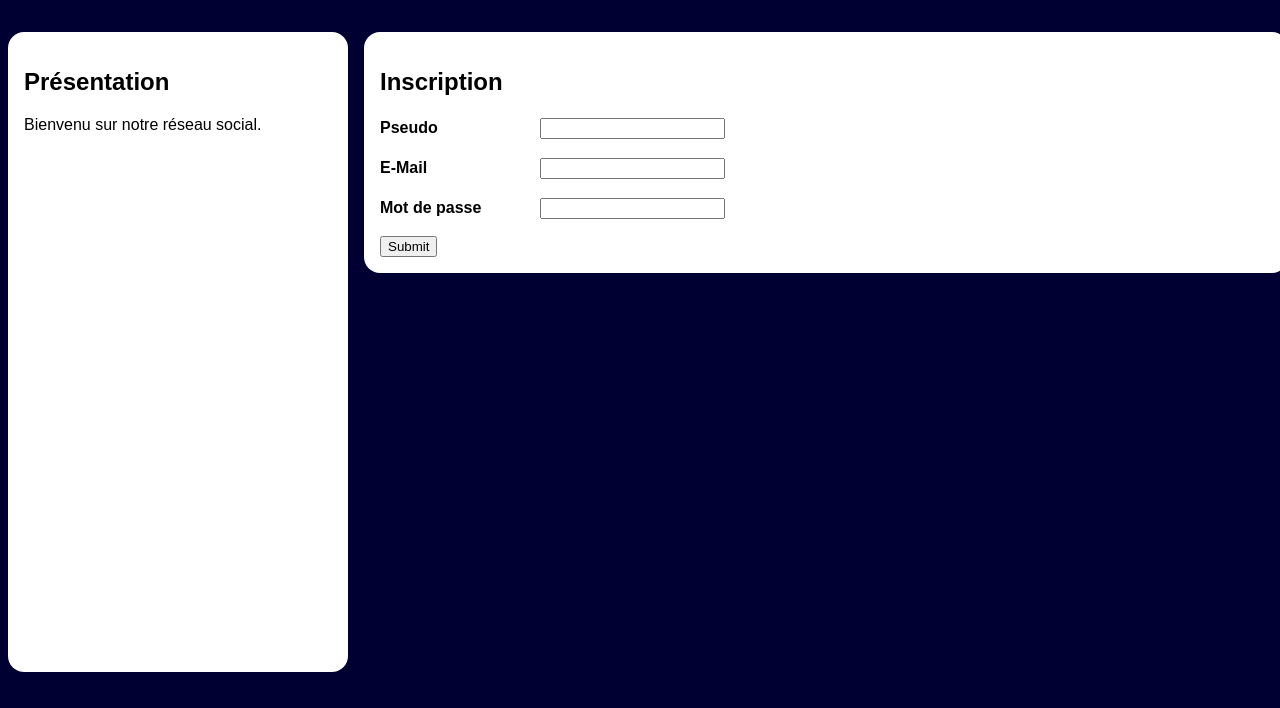
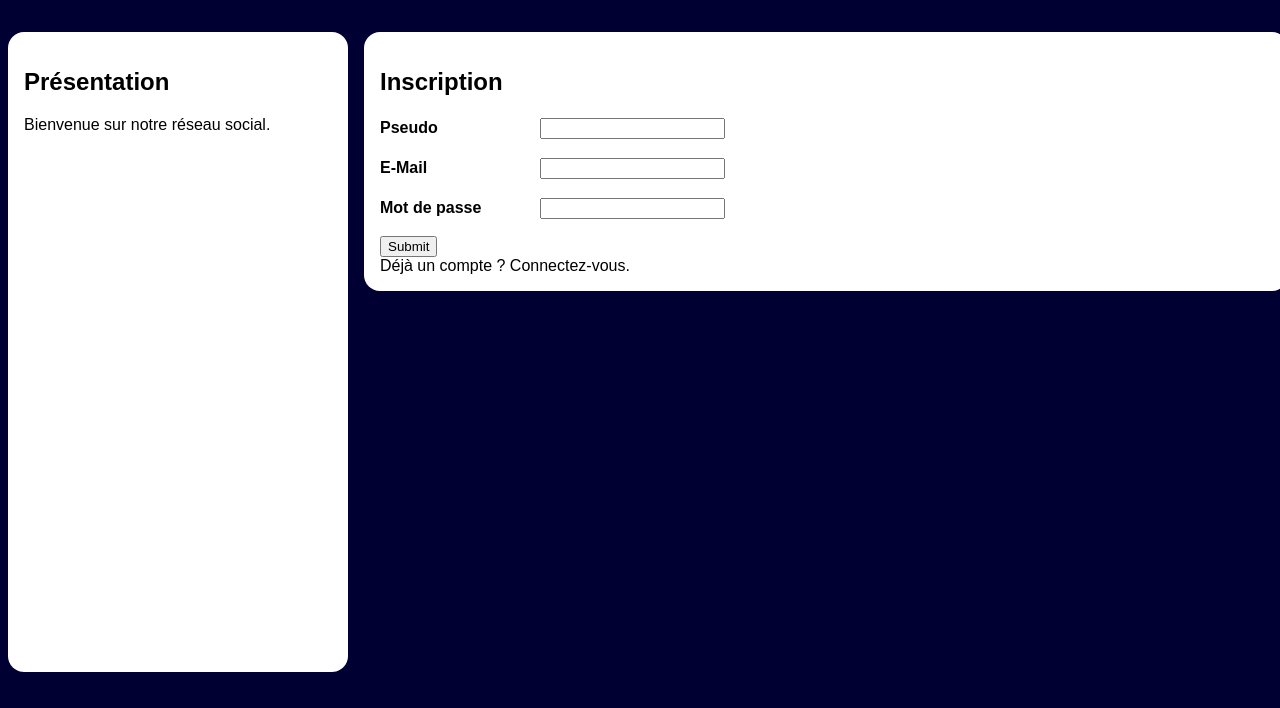
Before and after one commit to adatechschool/projet-collectif---reseau-social-php-canotho_reseausocial, a PHP site: page /registration.php in a window 1280 px wide. Shown: the part 92-800 px from the top of the page. Run offline with PHP 8.4, Linux system fonts and the light colour scheme.

Commit message:
add log in link

```diff
--- a/Niveau1/registration.php
+++ b/Niveau1/registration.php
@@ -15,7 +15,7 @@
 
             <aside>
                 <h2>Présentation</h2>
-                <p>Bienvenu sur notre réseau social.</p>
+                <p>Bienvenue sur notre réseau social.</p>
             </aside>
             <main>
                 <article>
@@ -80,6 +80,11 @@
                             <dd><input type='password'name='motpasse'></dd>
                         </dl>
                         <input type='submit'>
+
+                        <p>
+                            Déjà un compte ?
+                            <a href='login.php'>Connectez-vous.</a>
+                        </p>
                     </form>
                 </article>
             </main>
```
